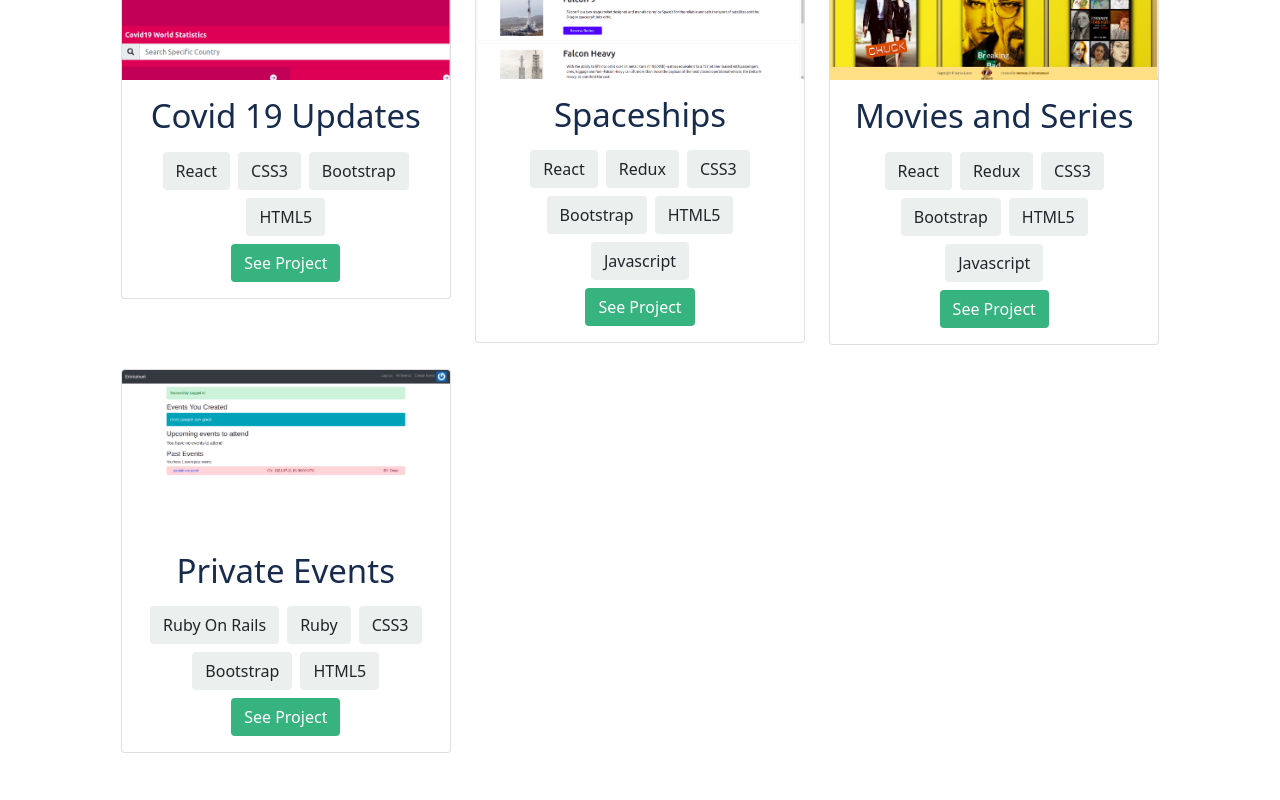
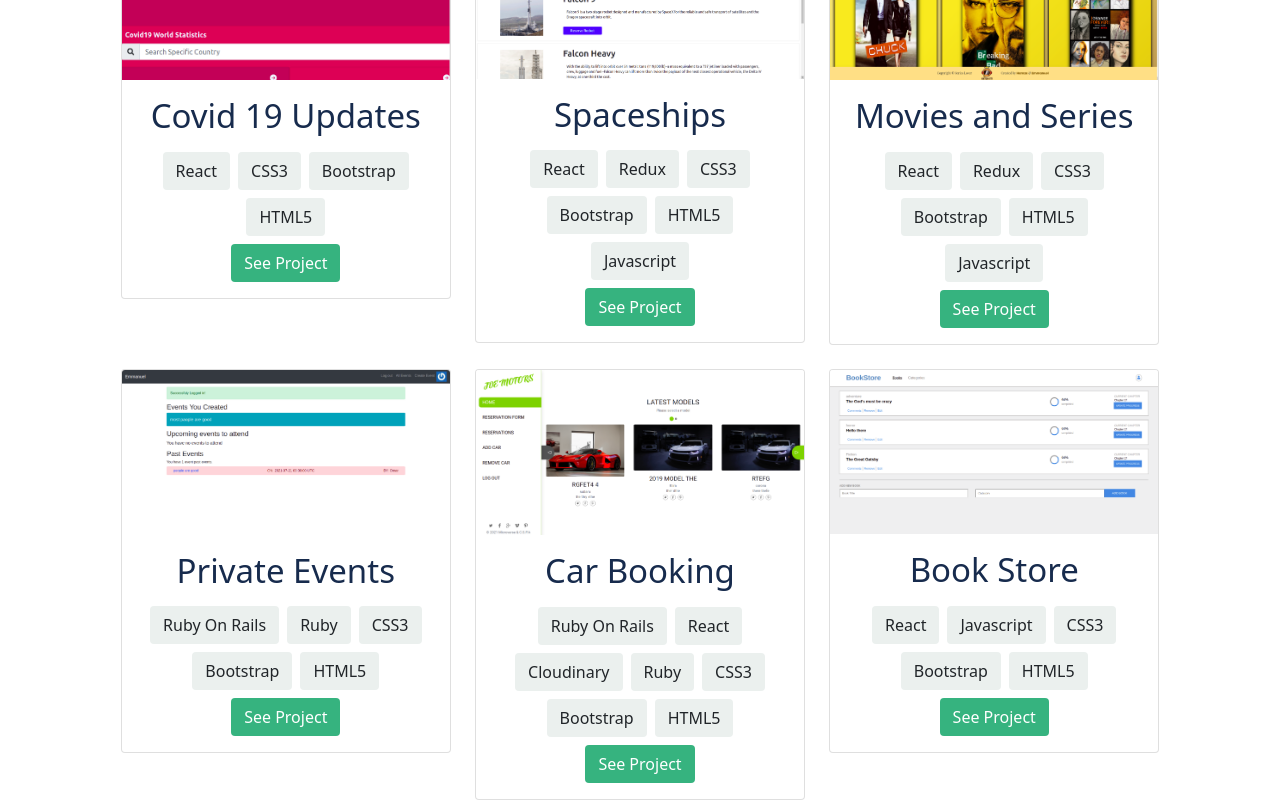
Before and after one commit to Emmanuelaaron/portfolio, a React (Create React App) app: page / in a window 1280 px wide. Shown: the part 1216-2016 px from the top of the page. Before the commit the page ends 1969 px from the top, so only its background shows below. Built offline with nearby package versions, Linux system fonts and the light colour scheme.

Commit message:
completes projects module

```diff
--- a/src/components/Project/Projects.js
+++ b/src/components/Project/Projects.js
@@ -8,6 +8,8 @@ import covidImage from '../../images/covid3.png';
 import spaceshipsImage from '../../images/spaceships.png';
 import moviesImage from '../../images/movies.png';
 import privateEventsImage from '../../images/private.png';
+import carBookingImage from '../../images/carBooking.png';
+import bookStoreImage from '../../images/bookstore.png';
 
 const Projects = () => {
   const projects = [
@@ -56,6 +58,30 @@ const Projects = () => {
         'Bootstrap',
         'HTML5',
       ],
+    }, {
+      id: 5,
+      name: 'Car Booking',
+      image: carBookingImage,
+      technogies: [
+        'Ruby On Rails',
+        'React',
+        'Cloudinary',
+        'Ruby',
+        'CSS3',
+        'Bootstrap',
+        'HTML5',
+      ],
+    }, {
+      id: 6,
+      name: 'Book Store',
+      image: bookStoreImage,
+      technogies: [
+        'React',
+        'Javascript',
+        'CSS3',
+        'Bootstrap',
+        'HTML5',
+      ],
     },
   ];
 
```
Also changed, not shown: src/images/bookstore.png (added), src/images/carBooking.png (added).
